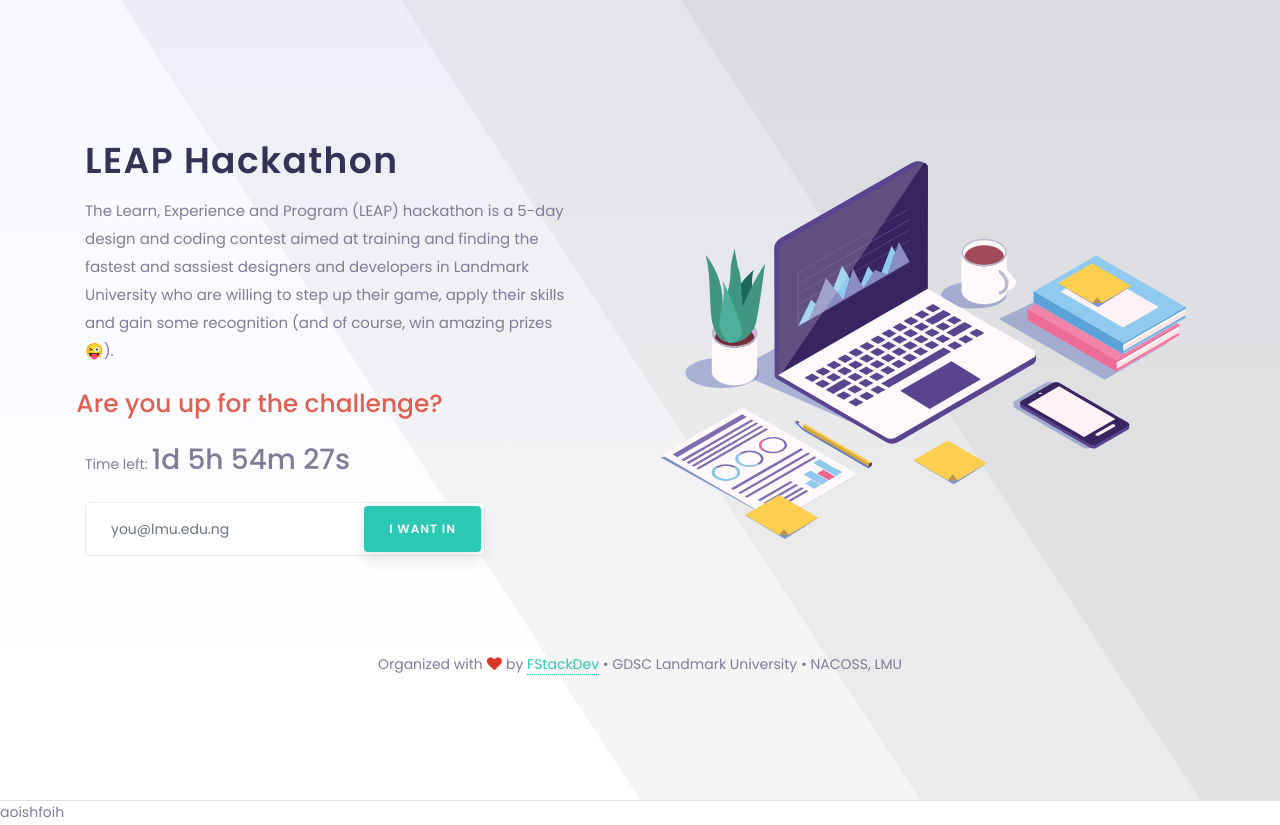
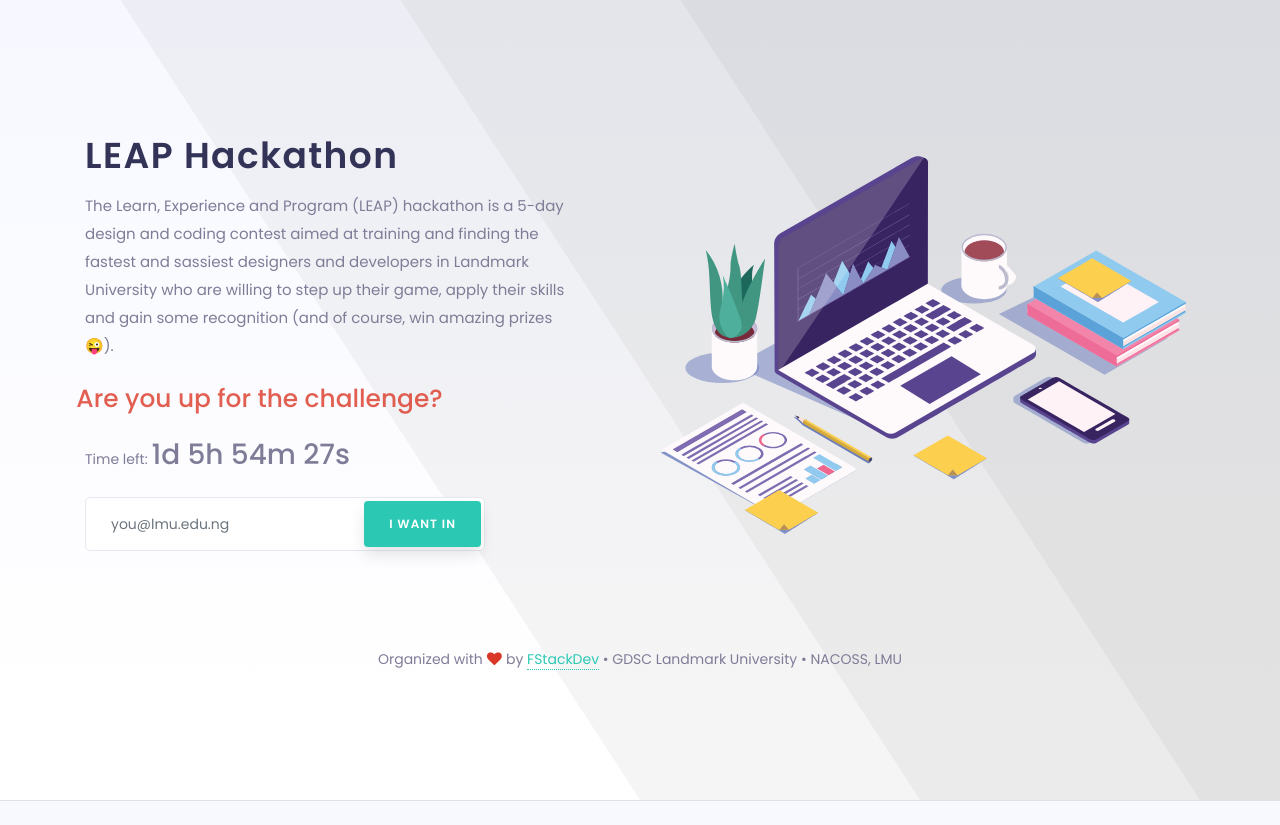
Before and after one commit to Mrchipz1/leap_hk, a PHP site: page /leap_hk/ in a window 1280 px wide. After the commit the page ends 801 px from the top, so only its background shows below. Run offline with PHP 8.4, Linux system fonts and the light colour scheme; some libraries are stand-ins or nearby versions.

Commit message:
some UI tweaks

```diff
--- a/index.php
+++ b/index.php
@@ -45,7 +45,6 @@
 
   <!-- Loading -->
   <div id="loading">
-    <!-- <div class="load-circle"><span class="one"></span></div> -->
     <div class="load"><img src="./static/img/loader.gif" alt=""></div>
   </div>
   <!-- / -->
@@ -56,11 +55,7 @@
     <div id="modal" data-iziModal-title="LEAP Hackathon"  data-iziModal-subtitle="Join the contest"  data-iziModal-icon="icon-home">
         <!-- Modal content -->
         <div class="form">
-          <!-- <div class="form-toggle"></div> -->
           <div class="form-panel one">
-            <!-- <div class="form-header">
-              <h3>Join the contest</h5>
-            </div> -->
             <div class="form-content">
               <form id="reg-form" >
                 <div class="form-group">
@@ -124,7 +119,7 @@
     <div id="particles-box"></div>
       <div class="container">
         <div class="row full-screen align-items-center">
-          <div class="col col-md-12 col-lg-6 col-xl-6 p-80px-tb md-p-30px-b sm-p-60px-t m-50px-t">
+          <div class="col col-md-12 col-lg-6 col-xl-6 p-70px-tb md-p-30px-b sm-p-60px-t m-50px-t">
             <div class="home-text-center p-50px-r md-p-0px-r">
               <h1 class="font-alt animated fadeInUp">LEAP Hackathon</h1>
               <p class="animated fadeIn">
@@ -154,9 +149,6 @@
     </section>
     <!-- / -->
 
-    <!--  -->
-    aoishfoih
-
   <!-- Plugins -->
   <script src="static/plugin/bootstrap/js/popper.min.js"></script>
   <script src="static/plugin/bootstrap/js/bootstrap.min.js"></script>
@@ -166,12 +158,6 @@
 
   <script type="text/javascript">
     $("#modal").iziModal();
-    /*$(document).on('click', '.trigger', function (event) {
-      event.preventDefault();
-      // $('#modal').iziModal('setZindex', 99999);
-      // $('#modal').iziModal('open', { zindex: 99999 });
-      $('#modal').iziModal('open');
-  });*/
   </script>
 </body>
 <!-- Body End -->
```
